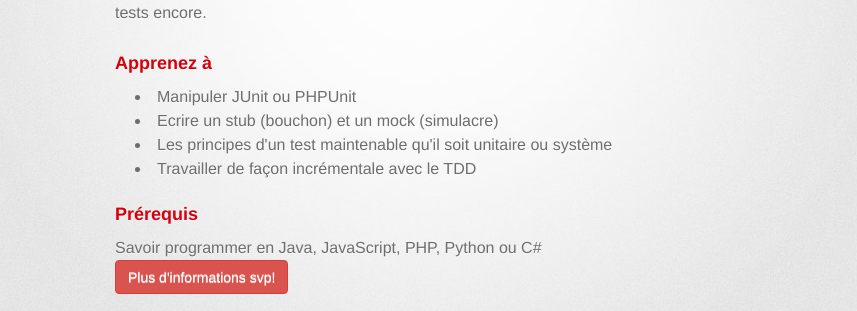
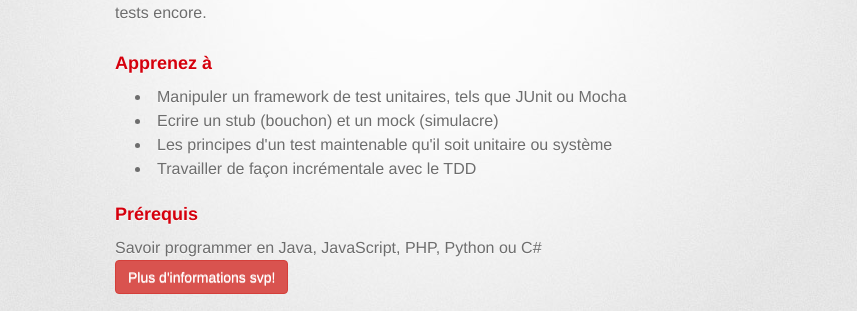
Before and after one commit to martinsson/martinsson.github.io, a plain HTML site: page formations.html in a window 1280 px wide. Shown: the part 173-484 px from the top of the page, without its empty margins (215-1072 px from the left). Drawn offline with nearby package versions, Linux system fonts and the light colour scheme; a web font is replaced by a local one.

Commit message:
ne pas etre exclusif sur le testing framework

```diff
--- a/formations.html
+++ b/formations.html
@@ -33,7 +33,7 @@
         <section id="programme" class="clearfix">
         <h3>Apprenez à</h3>
         <ul>
-          <li>Manipuler JUnit ou PHPUnit</li>
+          <li>Manipuler un framework de test unitaires, tels que JUnit ou Mocha</li>
           <li>Ecrire un stub (bouchon) et un mock (simulacre)</li>
           <li>Les principes d'un test maintenable qu'il soit unitaire ou système</li>
           <li>Travailler de façon incrémentale avec le TDD</li>
```
